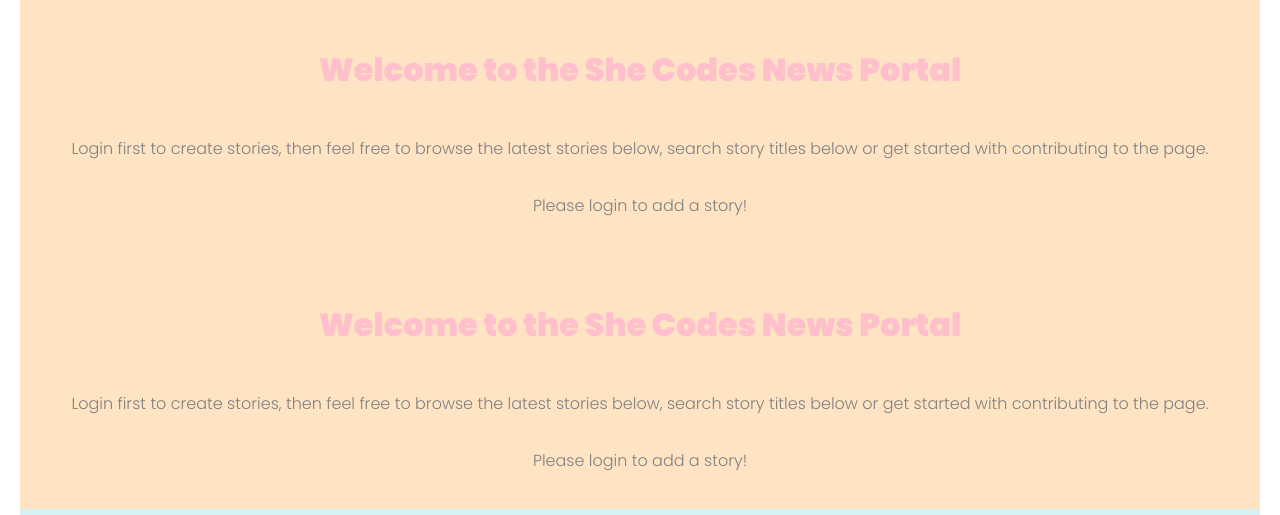
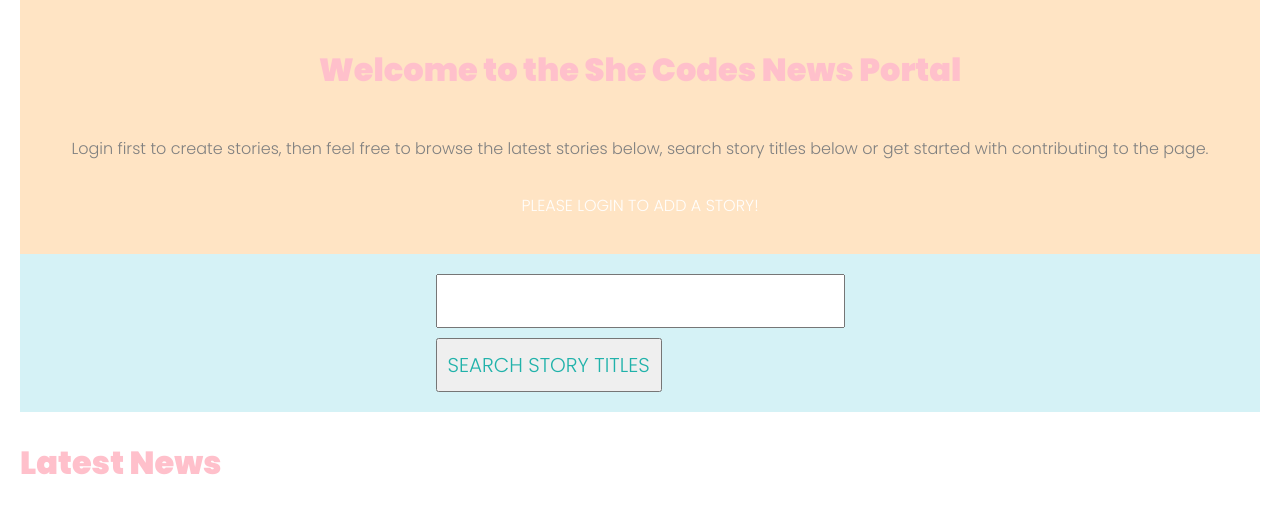
Before and after one commit to bel-lloyd/django-news-project, a Django app: page /news/ in a window 1280 px wide. Shown: the part 176-691 px from the top of the page. Run offline with Django 3.2, Linux system fonts and the light colour scheme; data comes from the database, SQL or seed files in the repository; some web fonts are replaced.

Commit message:
styling for nav

```diff
--- a/she_codes_news/news/templates/news/index.html
+++ b/she_codes_news/news/templates/news/index.html
@@ -6,16 +6,6 @@
 {% endblock %}
 
 {% block content %}
-    <div id='create-story'>
-        <h2>Welcome to the She Codes News Portal</h2>
-        <p> Login first to create stories, then feel free to browse the latest stories below,
-        search story titles below or get started with contributing to the page.</p>
-        {% if request.user.is_authenticated %}
-            <a class="add-story" href="{% url 'news:newStory'%}">Write New Story</a>
-        {% else %}
-            <p class="add-story" id="unlogged">Please login to add a story!</p>
-        {% endif %}
-    </div>
     <div id='search'>
         <form class="search_bar" method="GET" action="" >
             <input class="search_bar" type="search" name="search">
--- a/she_codes_news/static/styles.css
+++ b/she_codes_news/static/styles.css
@@ -151,6 +151,11 @@
     text-transform: uppercase;
 }
 
+.add-story {
+    text-transform: uppercase;
+    color: rgba(255, 255, 255, 0.934);
+}
+
 p {
     color: grey;
 }
--- a/she_codes_news/users/templates/registration/login.html
+++ b/she_codes_news/users/templates/registration/login.html
@@ -1,9 +1,7 @@
 {% extends 'base.html' %}
 
 {% block content %}
-<div id='create-story'>
-        <a href="{% url 'news:newStory' %}">Write New Story once logged in</a>
-</div>
+
 <h2>Login</h2>
 <form method="post">
         {% csrf_token %}
```
